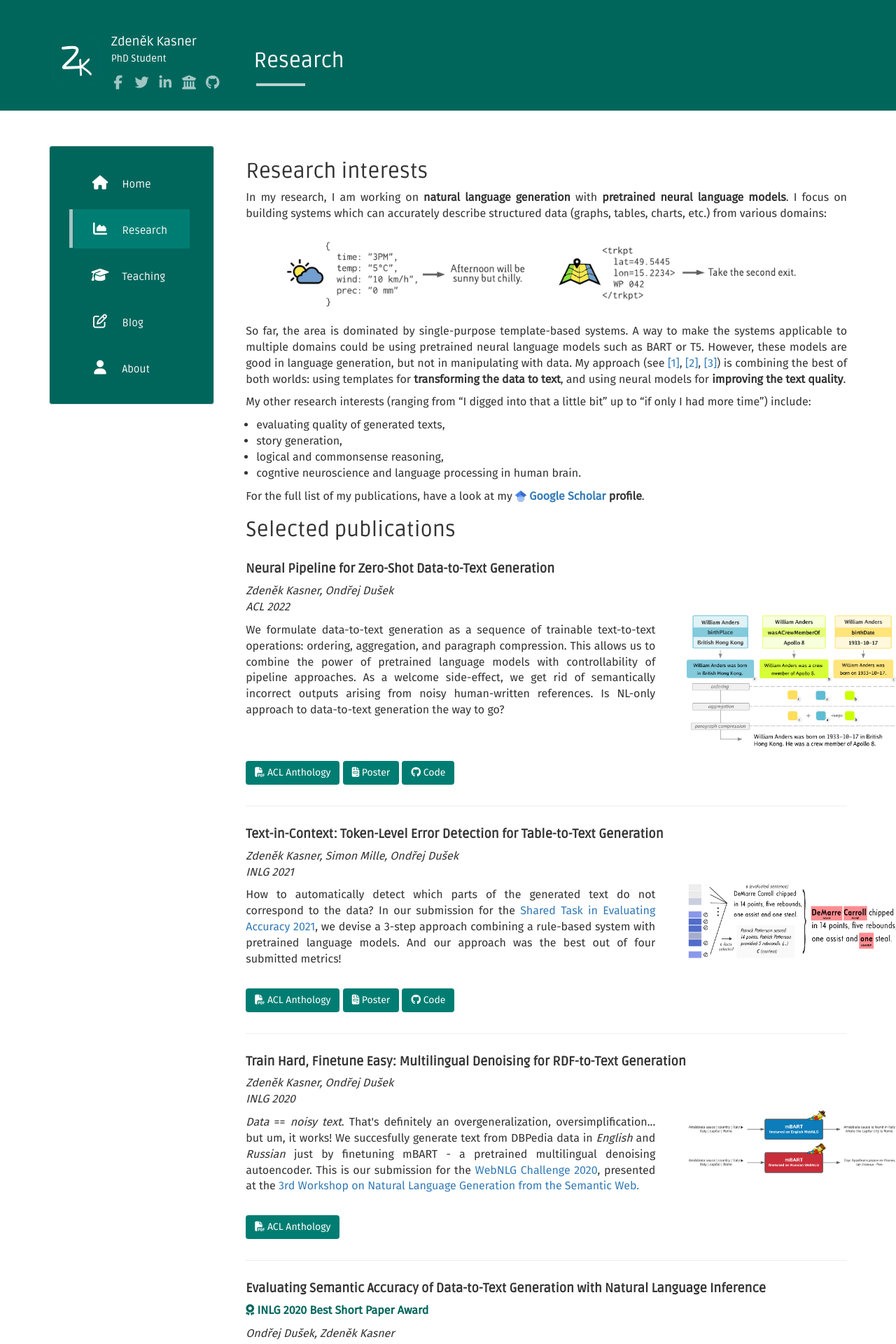
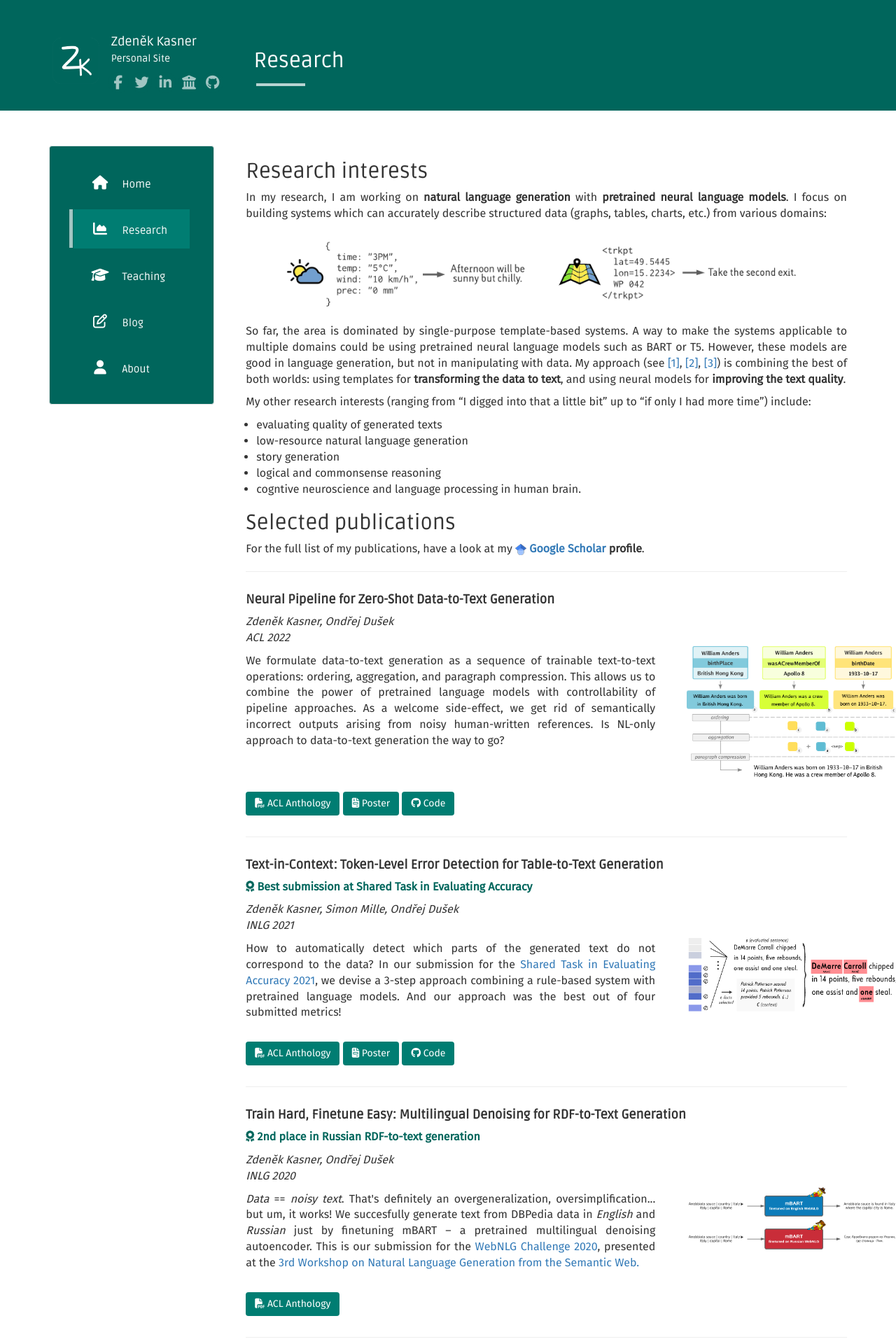
Before and after one commit to kasnerz/kasnerz.github.io, a Jekyll site: the page built from research.md, in a window 1280 px wide. Shown: the top 1920 px of the page at 70% size. Built offline with Jekyll 4.4.1, drawn with Linux system fonts in a browser that asks for light colours; nearby versions of some CDN libraries.

```diff
--- a/_config.yml
+++ b/_config.yml
@@ -5,7 +5,7 @@ description: Zdeněk Kasner - Personal website
 author: Zdeněk Kasner
 logo: /static/img/icon.png
 github: https://github.com/kasnerz
-about: PhD Student
+about: Personal Site
 
 baseurl: ""
 url: ""
--- a/_data/articles.json
+++ b/_data/articles.json
@@ -7,27 +7,29 @@
 		"authors" : "Zdeněk Kasner, Ondřej Dušek",
 		"venue" : "ACL 2022",
 		"text" : "We formulate data-to-text generation as a sequence of trainable text-to-text operations: ordering, aggregation, and paragraph compression. This allows us to combine the power of pretrained language models with controllability of pipeline approaches. As a welcome side-effect, we get rid of semantically incorrect outputs arising from noisy human-written references. Is NL-only approach to data-to-text generation the way to go?",
-		"img" : "/assets/papers/2022_zeroshot_pipeline.png",
+		"img" : "2022_zeroshot_pipeline.png",
 		"id" : "neural_pipeline"
 	},
 	{
 		"title" : "Text-in-Context: Token-Level Error Detection for Table-to-Text Generation",
+		"award" : "Best submission at Shared Task in Evaluating Accuracy",
 		"acl" : "https://aclanthology.org/2021.inlg-1.25/",
 		"poster" : "/assets/papers/pdf/2021_text_in_context_poster.pdf",
 		"code" : "https://github.com/kasnerz/accuracySharedTask_CUNI-UPF",
 		"authors" : "Zdeněk Kasner, Simon Mille, Ondřej Dušek",
 		"venue" : "INLG 2021",
 		"text" : "How to automatically detect which parts of the generated text do not correspond to the data? In our submission for the <a href=\"https://github.com/ehudreiter/accuracySharedTask\">Shared Task in Evaluating Accuracy 2021</a>, we devise a 3-step approach combining a rule-based system with pretrained language models. And our approach was the best out of four submitted metrics!",
-		"img" : "/assets/papers/2021_text_in_context.png",
+		"img" : "2021_text_in_context.png",
 		"id" : "text_in_context"
 	},
 	{
 		"title" : "Train Hard, Finetune Easy: Multilingual Denoising for RDF-to-Text Generation",
+		"award" : "2nd place in Russian RDF-to-text generation",
 		"acl" : "https://www.aclweb.org/anthology/2020.webnlg-1.20/",
 		"authors" : "Zdeněk Kasner, Ondřej Dušek",
 		"venue" : "INLG 2020",
-		"text" : "<i>Data</i> == <i>noisy text</i>. That's definitely an overgeneralization, oversimplification... but um, it works! We succesfully generate text from DBPedia data in <i>English</i> and <i>Russian</i> just by finetuning mBART - a pretrained multilingual denoising autoencoder. This is our submission for the <a href=\"https://webnlg-challenge.loria.fr/challenge_2020/\">WebNLG Challenge 2020</a>, presented at the <a href=\"https://webnlg-challenge.loria.fr/workshop_2020/\">3rd Workshop on Natural Language Generation from the Semantic Web.</a>",
-		"img" : "/assets/papers/2020_mbart.png"
+		"text" : "<i>Data</i> == <i>noisy text</i>. That's definitely an overgeneralization, oversimplification... but um, it works! We succesfully generate text from DBPedia data in <i>English</i> and <i>Russian</i> just by finetuning mBART – a pretrained multilingual denoising autoencoder. This is our submission for the <a href=\"https://webnlg-challenge.loria.fr/challenge_2020/\">WebNLG Challenge 2020</a>, presented at the <a href=\"https://webnlg-challenge.loria.fr/workshop_2020/\">3rd Workshop on Natural Language Generation from the Semantic Web.</a>",
+		"img" : "2020_mbart.png"
 	},
 	{
 		"title" : "Evaluating Semantic Accuracy of Data-to-Text Generation with Natural Language Inference",
@@ -37,7 +39,7 @@
 		"authors" : "Ondřej Dušek, Zdeněk Kasner",
 		"venue" : "INLG 2020",
 		"text" : "Does a text contain all the information from the data? Hard to check manually, even harder to code. But what if we reformulate the question a little bit: can we <i>infer</i> all the data from the text and nothing else? That sounds like natural language inference. And guess what - somebody already pretrained a neural model for that!",
-		"img" : "/assets/papers/2020_nli_inlg.png"
+		"img" : "2020_nli_inlg.png"
 	},
 	{
 		"title" : "Data-to-Text Generation with Iterative Text Editing",
@@ -47,7 +49,7 @@
 		"authors" : "Zdeněk Kasner, Ondřej Dušek",
 		"venue" : "INLG 2020",
 		"text" : "<p>Imagine your task is to generate text from data. Which sounds easier: <i>generating text from scratch</i> or <i>joining existing sentences</i>?</p><p>In our approach for the data-to-text generation, we convert data to simple sentences using templates and iteratively join the sentences with a neural model. The model doesn't generate the sentences from scratch, so it cannot mess with the sentences too much. And it also turns out that we can apply the same model for related domains!</p>",
-		"img" : "/assets/papers/2020_d2t_text_editing.png",
+		"img" : "2020_d2t_text_editing.png",
 		"id" : "paper_iterative_editing"
 	},
 	{
@@ -57,7 +59,7 @@
 		"authors" : "Zdeněk Kasner, Jindřich Libovický, Jindřich Helcl",
 		"venue" : "arXiv",
 		"text" : "A follow-up of my master thesis in which we improve translation quality of a CTC-based machine translation model. The model is non-autoregressive, i.e. faster but not as good as autoregressive models. To achieve that, we re-score the hypotheses in the beam of the model with a language model and several other features.",
-		"img" : "/assets/papers/2019_nonautoregressive.png"
+		"img" : "2019_nonautoregressive.png"
 	}
 
 ]
--- a/_layouts/publication.html
+++ b/_layouts/publication.html
@@ -3,8 +3,8 @@ layout: default
 ---
 
 {{ content }}
-
 {% for i in site.data.articles %}
+<hr>
 <div class="paper" {% if i.id %} id="{{ i.id }}" {% endif %}>
 	<h4><b>{{ i.title }}</b> </h4>
 
@@ -26,7 +26,7 @@ layout: default
 			{{ i.text }}
 		</div>
 		<div class="col-md-6 paper-img">
-			<img src="{{ i.img }}">
+			<img src="/assets/papers/{{ i.img }}">
 		</div>
 	</div>
 
@@ -38,5 +38,5 @@ layout: default
 		{% if i.code %} <a href="{{ i.code }}" class="btn btn-code" role="button"><i class="fa fa-github"></i> Code</a> {% endif %}
 	</div>
 </div>
-<hr>
+
 {% endfor %}
--- a/research.md
+++ b/research.md
@@ -13,13 +13,12 @@ So far, the area is dominated by single-purpose template-based systems. A way to
 
 
 My other research interests (ranging from "I digged into that a little bit" up to "if only I had more time") include:
-- evaluating quality of generated texts,
-- story generation,
-- logical and commonsense reasoning,
+- evaluating quality of generated texts
+- low-resource natural language generation
+- story generation
+- logical and commonsense reasoning
 - cogntive neuroscience and language processing in human brain.
 
 
-
+## Selected publications
 For the full list of my publications, have a look at my **<img src="/assets/icons/scholar.png" style="display: inline"> [Google Scholar](https://scholar.google.cz/citations?user=6NnuRB8AAAAJ) profile**.
-
-## Selected publications
--- a/static/css/main.css
+++ b/static/css/main.css
@@ -312,23 +312,29 @@ body {
 }
 
 .course {
-    margin-bottom: 50px;
-}
-.course-title {
-    font-family:Ruda,Helvetica,Arial,sans-serif;
-    font-weight:bold;
-    font-size: 18px;
-    margin-bottom: 10px;
+    margin-top: 30px;
+    margin-bottom: 30px;
 }
 
-.course-image {
+.course-body {
+    padding-left: 0;
+    padding-right: 0;
+}
+
+.course-desc {
+    padding-left: 0;
+    padding-right: 0;
+}
+
+.course-img {
     display: block;
-    margin-top: 20px;
-    margin-bottom: 20px;
     margin-left: auto;
     margin-right: auto;
-    max-width: 80%;
+    max-height: 300px;
+    margin-left: 30px;
+    max-width: 250px;
 }
+
 
 .centered-image {
     display: block;
```
Also changed, not shown: _data/courses.json (added, +32 -0 lines), _layouts/teaching.html (added, +24 -0 lines), teaching.html (deleted, +0 -42 lines), teaching.md (added, +5 -0 lines), assets/teaching/2022_npfl099.png (added), assets/teaching/2022_nswi177.png.
